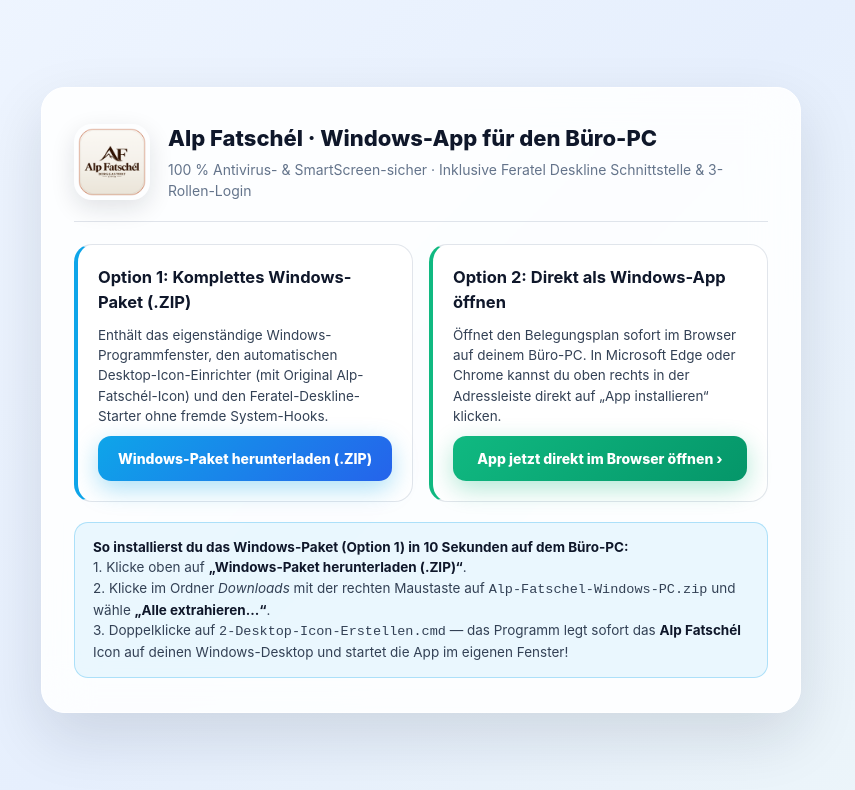
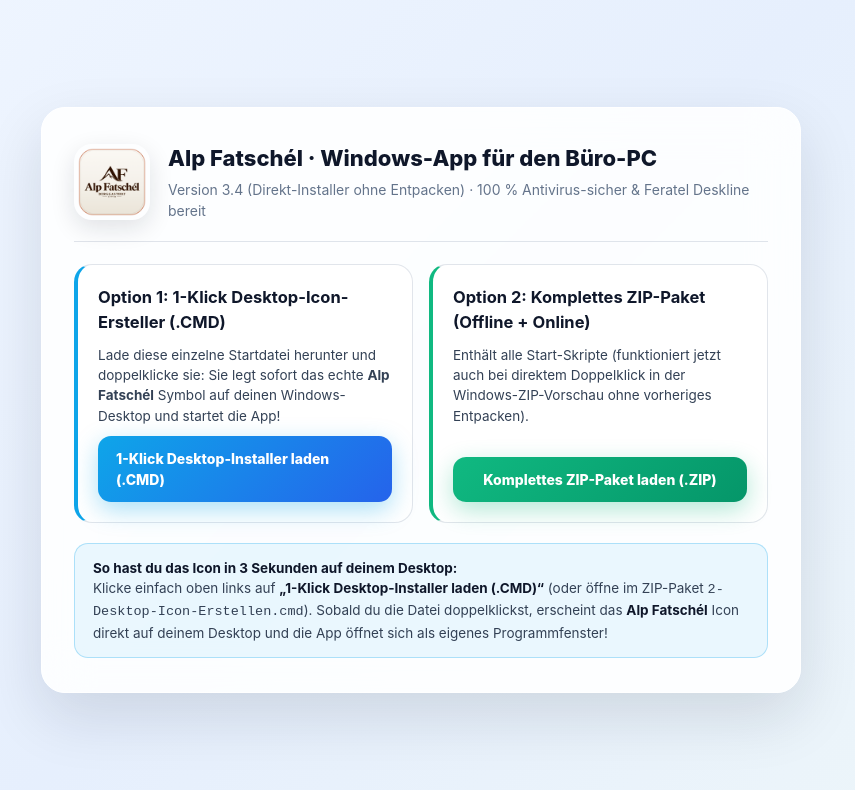
Before and after one commit to SenseAIKai/alp-fatschel-belegung, a plain HTML site: page windows.html in a window 1280 px wide. Shown: the whole page, without its empty margins (219-1074 px from the left). Drawn offline with Linux system fonts and the light colour scheme.

Commit message:
Alp Fatschel PMS v3.3 + Windows Desktop App & Download

```diff
--- a/sw.js
+++ b/sw.js
@@ -1,6 +1,6 @@
 // Alp Fatschel Service Worker (Windows Desktop PWA + Offline-Fallback)
-const CACHE_NAME = 'alp-fatschel-pms-v3-3';
-const ASSETS = ['./', './index.html', './manifest.json', './Alp-Fatschel.ico', './icon-192.png', './icon-512.png'];
+const CACHE_NAME = 'alp-fatschel-pms-v3-4';
+const ASSETS = ['./', './index.html', './manifest.json', './Alp-Fatschel.ico', './icon-192.png', './icon-192.png'];
 
 self.addEventListener('install', event => {
   event.waitUntil(caches.open(CACHE_NAME).then(c => c.addAll(ASSETS)).then(() => self.skipWaiting()));
--- a/windows.html
+++ b/windows.html
@@ -116,33 +116,31 @@
     <img src="icon-192.png" alt="Alp Fatschél">
     <div>
       <h1>Alp Fatschél · Windows-App für den Büro-PC</h1>
-      <p class="sub">100 % Antivirus- & SmartScreen-sicher · Inklusive Feratel Deskline Schnittstelle & 3-Rollen-Login</p>
+      <p class="sub">Version 3.4 (Direkt-Installer ohne Entpacken) · 100 % Antivirus-sicher & Feratel Deskline bereit</p>
     </div>
   </div>
 
   <div class="grid">
     <div class="card" style="border-left: 4px solid var(--brand)">
-      <h2>Option 1: Komplettes Windows-Paket (.ZIP)</h2>
-      <p>Enthält das eigenständige Windows-Programmfenster, den automatischen Desktop-Icon-Einrichter (mit Original Alp-Fatschél-Icon) und den Feratel-Deskline-Starter ohne fremde System-Hooks.</p>
-      <a class="btn btn-primary" href="Alp-Fatschel-Windows-PC.zip" download="Alp-Fatschel-Windows-PC.zip">
-        Windows-Paket herunterladen (.ZIP)
+      <h2>Option 1: 1-Klick Desktop-Icon-Ersteller (.CMD)</h2>
+      <p>Lade diese einzelne Startdatei herunter und doppelklicke sie: Sie legt sofort das echte <b>Alp Fatschél</b> Symbol auf deinen Windows-Desktop und startet die App!</p>
+      <a class="btn btn-primary" href="Alp-Fatschel-Desktop-Icon-Erstellen.cmd" download="Alp-Fatschel-Desktop-Icon-Erstellen.cmd">
+        1-Klick Desktop-Installer laden (.CMD)
       </a>
     </div>
 
     <div class="card" style="border-left: 4px solid var(--emerald)">
-      <h2>Option 2: Direkt als Windows-App öffnen</h2>
-      <p>Öffnet den Belegungsplan sofort im Browser auf deinem Büro-PC. In Microsoft Edge oder Chrome kannst du oben rechts in der Adressleiste direkt auf „App installieren“ klicken.</p>
-      <a class="btn btn-emerald" href="index.html">
-        App jetzt direkt im Browser öffnen ›
+      <h2>Option 2: Komplettes ZIP-Paket (Offline + Online)</h2>
+      <p>Enthält alle Start-Skripte (funktioniert jetzt auch bei direktem Doppelklick in der Windows-ZIP-Vorschau ohne vorheriges Entpacken).</p>
+      <a class="btn btn-emerald" href="Alp-Fatschel-Windows-PC.zip" download="Alp-Fatschel-Windows-PC.zip">
+        Komplettes ZIP-Paket laden (.ZIP)
       </a>
     </div>
   </div>
 
   <div class="steps">
-    <b>So installierst du das Windows-Paket (Option 1) in 10 Sekunden auf dem Büro-PC:</b><br>
-    1. Klicke oben auf <b>„Windows-Paket herunterladen (.ZIP)“</b>.<br>
-    2. Klicke im Ordner <i>Downloads</i> mit der rechten Maustaste auf <code>Alp-Fatschel-Windows-PC.zip</code> und wähle <b>„Alle extrahieren…“</b>.<br>
-    3. Doppelklicke auf <code>2-Desktop-Icon-Erstellen.cmd</code> — das Programm legt sofort das <b>Alp Fatschél</b> Icon auf deinen Windows-Desktop und startet die App im eigenen Fenster!
+    <b>So hast du das Icon in 3 Sekunden auf deinem Desktop:</b><br>
+    Klicke einfach oben links auf <b>„1-Klick Desktop-Installer laden (.CMD)“</b> (oder öffne im ZIP-Paket <code>2-Desktop-Icon-Erstellen.cmd</code>). Sobald du die Datei doppelklickst, erscheint das <b>Alp Fatschél</b> Icon direkt auf deinem Desktop und die App öffnet sich als eigenes Programmfenster!
   </div>
 </div>
 <script>
```
Also changed, not shown: 2 other files.
